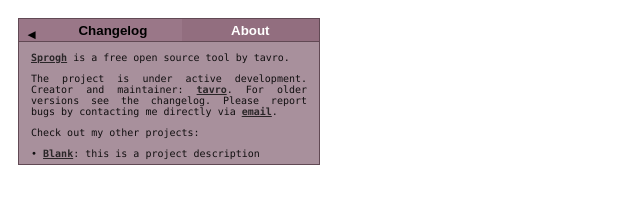
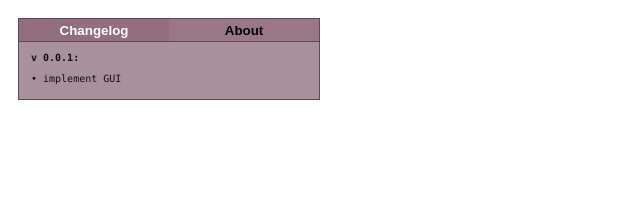
Before and after one commit to tavro/varktygh, a plain HTML site: page ui/index.html in a window 1280 px wide. Both pictures are taken after a click on the button "Changelog". Shown: the whole page, without its empty margins (0-640 px from the left). Drawn offline with Linux system fonts and the light colour scheme.

Commit message:
varktygh: implement change tab functionality

```diff
--- a/ui/index.html
+++ b/ui/index.html
@@ -12,7 +12,6 @@
 
     <div id="options" style="display: block; width: 300px;">
         <div class="tab">
-            <button id="optionsHide" class="options" onclick="hide(event)">◄</button>
             <button id="changelogTab" class="options">Changelog</button>
             <button id="aboutTab" class="options active">About</button>
         </div>
@@ -31,6 +30,12 @@
                 <div> • <a href="#" target="_blank">Blank</a>: this is a project description</div>
             </div>
         </div>
+        <div id="changelogContent" class="tabcontent" style="display: none;">
+            <p>
+                <p><b>v 0.0.1:</b></p>
+                <div> • implement GUI</div>
+            </p>
+        </div>
     </div>
 
     <script src="script.js"></script>
--- a/ui/script.js
+++ b/ui/script.js
@@ -0,0 +1,20 @@
+const changelogTab = document.getElementById("changelogTab");
+const aboutTab = document.getElementById("aboutTab");
+const changelogContent = document.getElementById("changelogContent");
+const aboutContent = document.getElementById("aboutContent");
+
+changelogTab.addEventListener("click", function() {
+    aboutContent.style.display = "none";
+    changelogContent.style.display = "block";
+
+    aboutTab.classList.remove("active");
+    changelogTab.classList.add("active");
+});
+
+aboutTab.addEventListener("click", function() {
+    changelogContent.style.display = "none";
+    aboutContent.style.display = "block";
+
+    changelogTab.classList.remove("active");
+    aboutTab.classList.add("active");
+});
--- a/ui/styles.css
+++ b/ui/styles.css
@@ -1,5 +1,6 @@
 :root {
     --header: rgb(146, 110, 127);
+    --header-hover: rgb(129, 97, 112);
     --bg-main: rgba(153, 119, 135, 0.95);
     --bg-light: rgba(164, 139, 151, 0.95);
     --dark-solid: rgb(97, 73, 84);
@@ -36,6 +37,11 @@ button.options {
     transition: 0.2s;
 }
 
+button.options:hover {
+    background-color: var(--header-hover);
+    color: white;
+}
+
 button#optionsHide {
     width: auto;
     font-family: var(--sans-serif);
@@ -47,14 +53,11 @@ button.active {
     color: white;
 }
 
-#aboutContent {
-    text-align: justify;
-}
-
 .tabcontent {
     display: none;
     padding: 0 12px 2px 12px;
     opacity: 0.9;
+    text-align: justify;
 }
 
 #aboutContent a {
```
